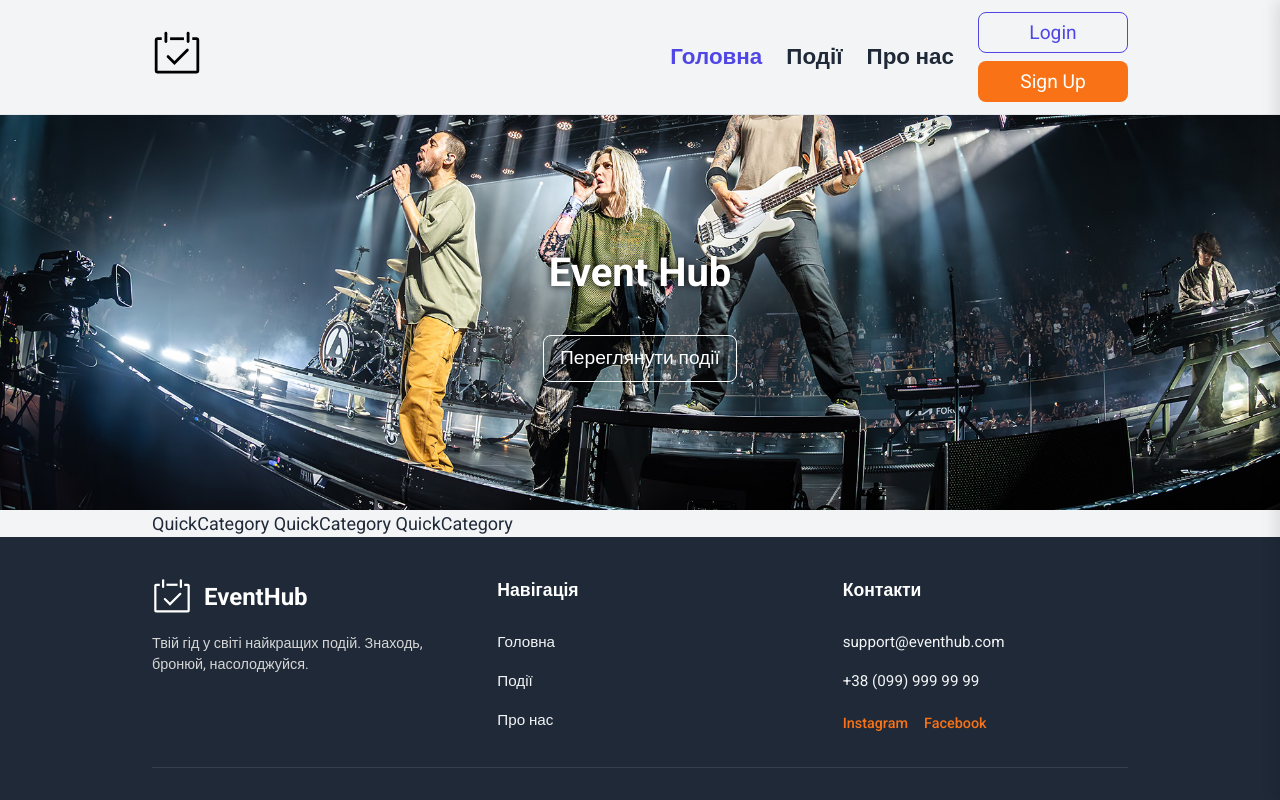
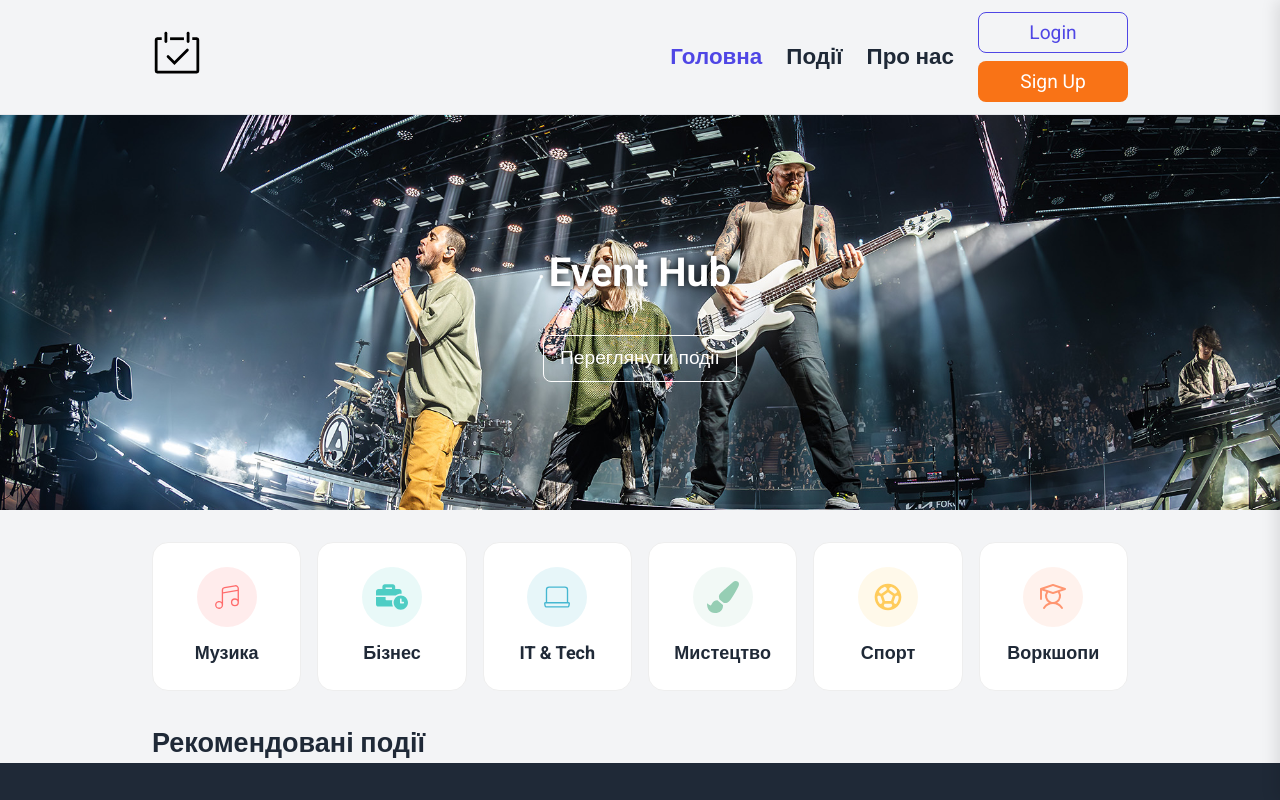
Before and after one commit to NazariiKoropis/event-hub, a React (Vite) app: page / in a window 1280 px wide. Shown: the top 800 px of the page. Built offline with nearby package versions, Linux system fonts and the light colour scheme; no server answers; the database is empty; a web font is replaced by a local one.

Commit message:
start creating featuredEvents and events.service

```diff
--- a/package.json
+++ b/package.json
@@ -15,6 +15,7 @@
     "firebase": "^12.8.0",
     "react": "^19.2.0",
     "react-dom": "^19.2.0",
+    "react-icons": "^5.5.0",
     "react-router-dom": "^7.13.0",
     "sass": "^1.97.3"
   },
--- a/src/assets/styles/_mixins.scss
+++ b/src/assets/styles/_mixins.scss
@@ -1,4 +1,4 @@
-@use './variables' as *;
+@use "./variables" as *;
 
 @mixin mobile {
   @media (min-width: $mobile) {
@@ -23,3 +23,16 @@
     @content;
   }
 }
+
+@mixin visually-hidden {
+  position: absolute;
+  width: 1px;
+  height: 1px;
+  margin: -1px;
+  border: 0;
+  padding: 0;
+  white-space: nowrap;
+  clip-path: inset(100%);
+  clip: rect(0 0 0 0);
+  overflow: hidden;
+}
--- a/src/pages/home/Home.jsx
+++ b/src/pages/home/Home.jsx
@@ -1,15 +1,14 @@
 //styles
 import styles from './Home.module.scss'
 //compoments
-import Container from '../../components/layout/container/Container'
+import Hero from './blocks/hero/Hero'
 import QuickCategory from './blocks/quickCategory/QuickCategory'
-import Hero from './blocks/hero/Hero'
-
+import FeaturedEvents from './blocks/featuredEvents/FeaturedEvents'
 export default function Home() {
   return (
     <main>
       <Hero />
-      <QuickCategory />{' '}
+      <QuickCategory /> <FeaturedEvents />
     </main>
   )
 }
--- /dev/null
+++ b/src/pages/home/blocks/featuredEvents/FeaturedEvents.jsx
@@ -0,0 +1,31 @@
+//styles
+import styles from './FeaturedEvents.module.scss'
+
+//react
+import { useState, useEffect } from 'react'
+
+//components
+import Container from '../../../../components/layout/container/Container'
+
+//services
+import { getAllEvents } from './../../../../services/event.service'
+
+export default function FeaturedEvents() {
+  const [events, setEvents] = useState([])
+
+  useEffect(() => {
+    const fetchEvents = async () => {
+      const data = await getAllEvents()
+      setEvents(data.slice(0, 3))
+    }
+
+    fetchEvents()
+  }, [])
+  return (
+    <section>
+      <Container>
+        <h2>Рекомендовані події</h2>
+      </Container>
+    </section>
+  )
+}
--- a/src/pages/home/blocks/hero/Hero.module.scss
+++ b/src/pages/home/blocks/hero/Hero.module.scss
@@ -3,10 +3,9 @@
 
 .hero {
     background-image: url("./../../../../assets/home/hero-background.jpg");
-    background-position: 50% 75%;
+    background-position: center;
     background-repeat: no-repeat;
     background-size: cover;
-    background-attachment: fixed;
     padding: 64px 0px;
 
     @include laptop {
--- a/src/pages/home/blocks/quickCategory/QuickCategory.jsx
+++ b/src/pages/home/blocks/quickCategory/QuickCategory.jsx
@@ -1,14 +1,62 @@
-//styles
 import styles from './QuickCategory.module.scss'
+import { NavLink } from 'react-router-dom'
 
-//components
+//icons
+import { CiMusicNote1 } from 'react-icons/ci'
+import { FaBusinessTime } from 'react-icons/fa'
+import { CiLaptop } from 'react-icons/ci'
+import { FaPaintBrush } from 'react-icons/fa'
+import { MdOutlineSportsSoccer } from 'react-icons/md'
+import { PiStudent } from 'react-icons/pi'
+// components
 import Container from '../../../../components/layout/container/Container'
+
+const CATEGORIES = [
+  { id: 'music', label: 'Музика', icon: <CiMusicNote1 />, color: '#FF6B6B' },
+  {
+    id: 'business',
+    label: 'Бізнес',
+    icon: <FaBusinessTime />,
+    color: '#4ECDC4',
+  },
+  { id: 'it', label: 'IT & Tech', icon: <CiLaptop />, color: '#45B7D1' },
+  { id: 'art', label: 'Мистецтво', icon: <FaPaintBrush />, color: '#96CEB4' },
+  {
+    id: 'sport',
+    label: 'Спорт',
+    icon: <MdOutlineSportsSoccer />,
+    color: '#FFCC5C',
+  },
+  { id: 'workshops', label: 'Воркшопи', icon: <PiStudent />, color: '#FF9671' },
+]
 
 export default function QuickCategory() {
   return (
-    <Container>
-      QuickCategory QuickCategory QuickCategory
-      <br />
-    </Container>
+    <section className={styles.section}>
+      <Container>
+        <h2 className={styles.title}>Шукайте за інтересами</h2>
+        <NavLink to="/events" className={styles.viewAll}>
+          Всі категорії &rarr;
+        </NavLink>
+
+        <div className={styles.grid}>
+          {CATEGORIES.map((cat) => (
+            <NavLink
+              key={cat.id}
+              to={`/events?category=${cat.id}`}
+              className={styles.card}
+            >
+              <div
+                className={styles.iconWrapper}
+                style={{ backgroundColor: `${cat.color}20`, color: cat.color }}
+              >
+                <span className={styles.icon}>{cat.icon}</span>
+              </div>
+              <span className={styles.label}>{cat.label}</span>
+            </NavLink>
+          ))}
+        </div>
+      </Container>
+    </section>
   )
 }
--- a/src/pages/home/blocks/quickCategory/QuickCategory.module.scss
+++ b/src/pages/home/blocks/quickCategory/QuickCategory.module.scss
@@ -0,0 +1,79 @@
+@use "./../../../../assets/styles/variables" as *;
+@use "./../../../../assets/styles/mixins" as *;
+
+.title,
+.viewAll {
+    @include visually-hidden;
+}
+
+.section {
+    padding: 8px 16px;
+    @include tablet {
+        padding: 16px 32px;
+    }
+
+    @include laptop {
+        padding: 32px 48px;
+    }
+}
+
+.grid {
+    display: grid;
+
+    grid-template-columns: repeat(2, 1fr);
+    gap: 16px;
+
+    @media (min-width: 768px) {
+        grid-template-columns: repeat(3, 1fr);
+    }
+
+    @media (min-width: 1024px) {
+        grid-template-columns: repeat(6, 1fr);
+    }
+}
+
+.iconWrapper {
+    width: 60px;
+    height: 60px;
+    border-radius: 50%;
+    display: flex;
+    align-items: center;
+    justify-content: center;
+    font-size: 24px;
+    margin-bottom: 12px;
+}
+
+.card {
+    display: flex;
+    flex-direction: column;
+    align-items: center;
+    justify-content: center;
+    padding: 24px;
+    background: #fff; // або твій колір фону
+    border-radius: 16px;
+    border: 1px solid #eee;
+    text-decoration: none;
+    transition: all 0.3s ease;
+
+    &:hover {
+        transform: translateY(-5px);
+        box-shadow: 0 10px 20px rgba(0, 0, 0, 0.05);
+        border-color: var(--primary-color); // твій головний колір
+    }
+}
+
+.icon {
+    position: relative;
+    display: flex;
+    align-items: center;
+    justify-content: center;
+
+    svg {
+        width: 32px;
+        height: 32px;
+    }
+}
+
+.label {
+    font-weight: 600;
+}
--- /dev/null
+++ b/src/services/event.service.js
@@ -0,0 +1,28 @@
+import { ref, get } from "firebase/database"
+import { database } from "./../firebase/firebase"
+
+export const getAllEvents = async () => {
+    try {
+        const eventsRef = ref(database, "events")
+
+        const snapshot = await get(eventsRef)
+
+        if (snapshot.exists()) {
+            const data = snapshot.val()
+
+            const eventsArray = Object.keys(data).map((key) => {
+                return {
+                    id: key,
+                    ...data[key],
+                }
+            })
+            return eventsArray
+        } else {
+            console.log("No data available")
+            return []
+        }
+    } catch (error) {
+        console.error("Error fetching events:", error)
+        return []
+    }
+}
```
Also changed, not shown: src/assets/events/react-summit.png (added), src/pages/home/blocks/featuredEvents/FeaturedEvents.module.scss (added), 1 other file (tests, documents, lock files or other folders).
